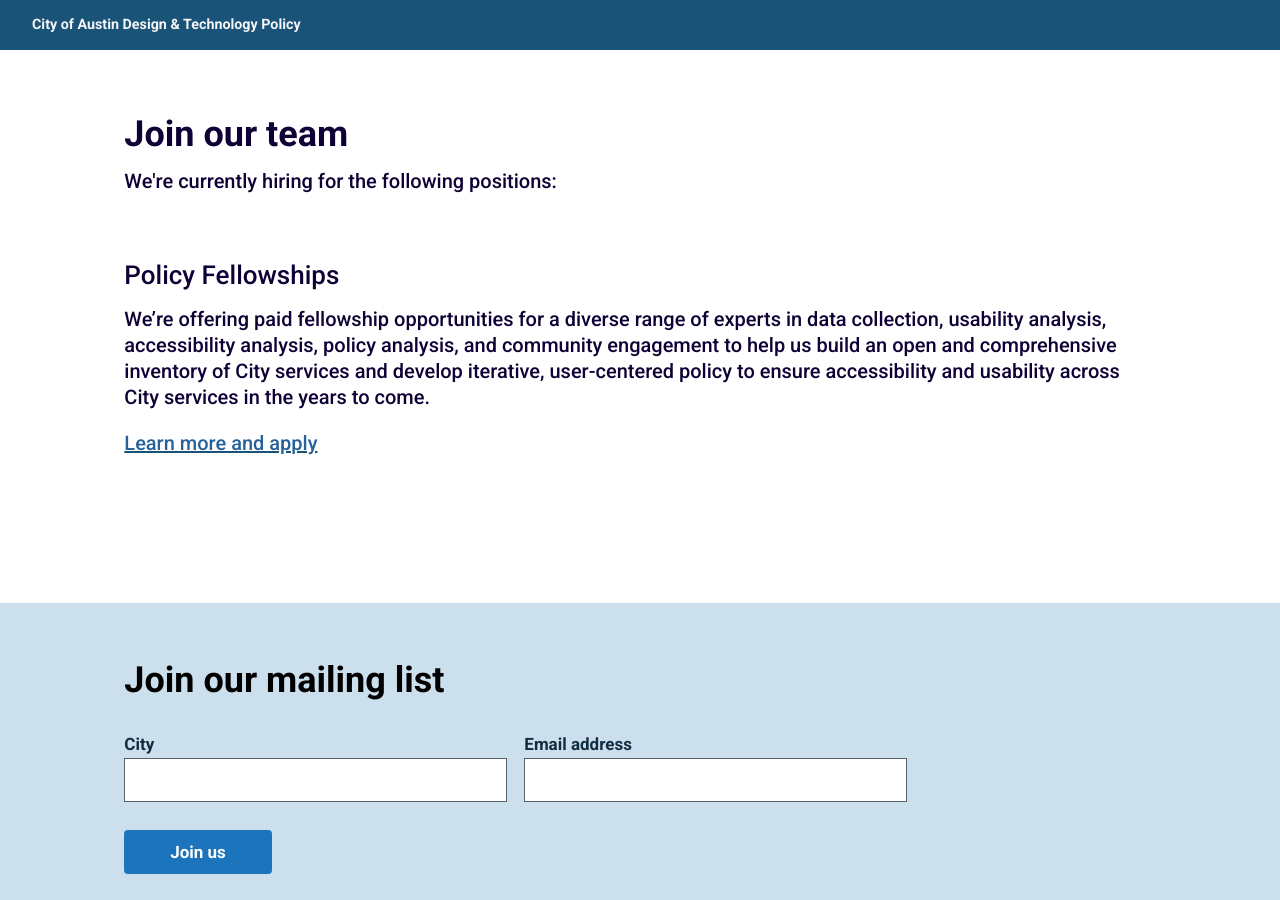
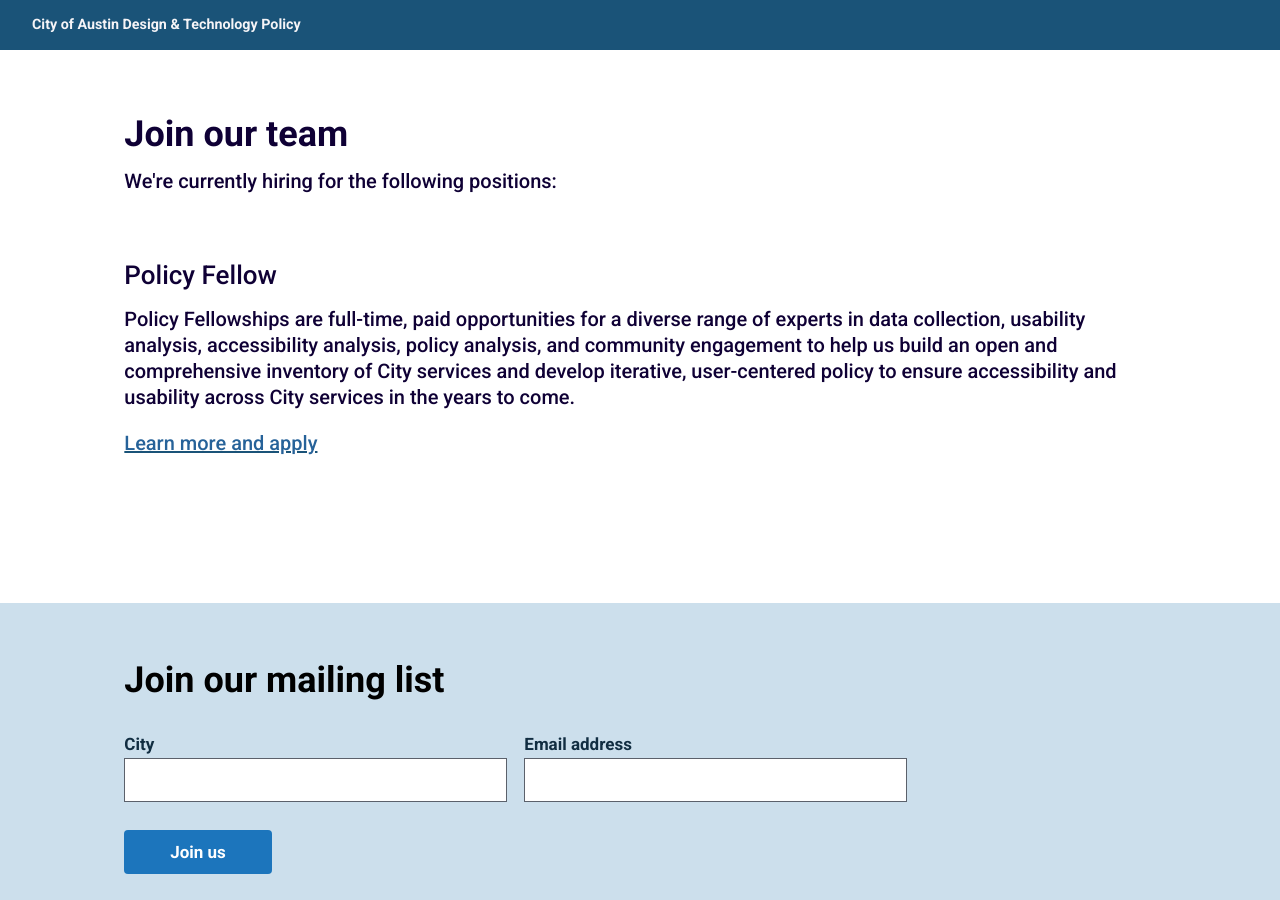
Before and after one commit to cityofaustin/policy-team, a Jekyll site: the page built from index.md, in a window 1280 px wide and 900 px high, scrolled down 1283 px. Built offline with Jekyll 4.4.1, drawn with Linux system fonts in a browser that asks for light colours; comment, search, counter and statistics services are not loaded.

Commit message:
policy fellow heading

```diff
--- a/_layouts/landing-page.html
+++ b/_layouts/landing-page.html
@@ -66,8 +66,8 @@ layout: default
           <h4>We're currently hiring for the following positions:</h4>
 
 
-          <h3>Policy Fellowships</h3>
-          <h4 class="max-paragraph">We’re offering paid fellowship opportunities for a diverse range of experts in data collection, usability analysis, accessibility analysis, policy analysis, and community engagement to help us build an open and comprehensive inventory of City services and develop iterative, user-centered policy to ensure accessibility and usability across City services in the years to come.</h4>
+          <h3>Policy Fellow</h3>
+          <h4 class="max-paragraph">Policy Fellowships are full-time, paid opportunities for a diverse range of experts in data collection, usability analysis, accessibility analysis, policy analysis, and community engagement to help us build an open and comprehensive inventory of City services and develop iterative, user-centered policy to ensure accessibility and usability across City services in the years to come.</h4>
           <a href="#"><h4>Learn more and apply</h4></a>
 
         </div>
```
